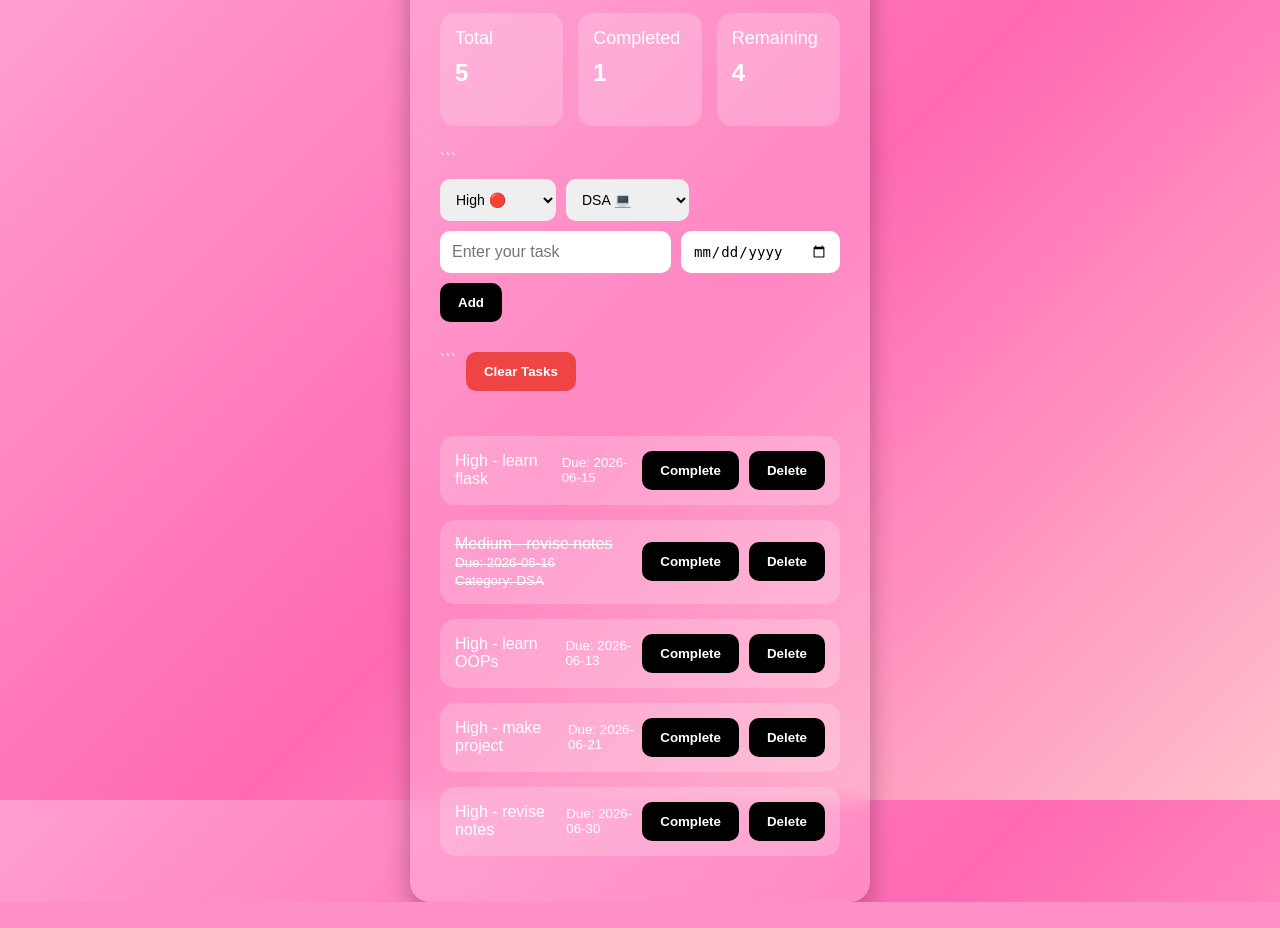
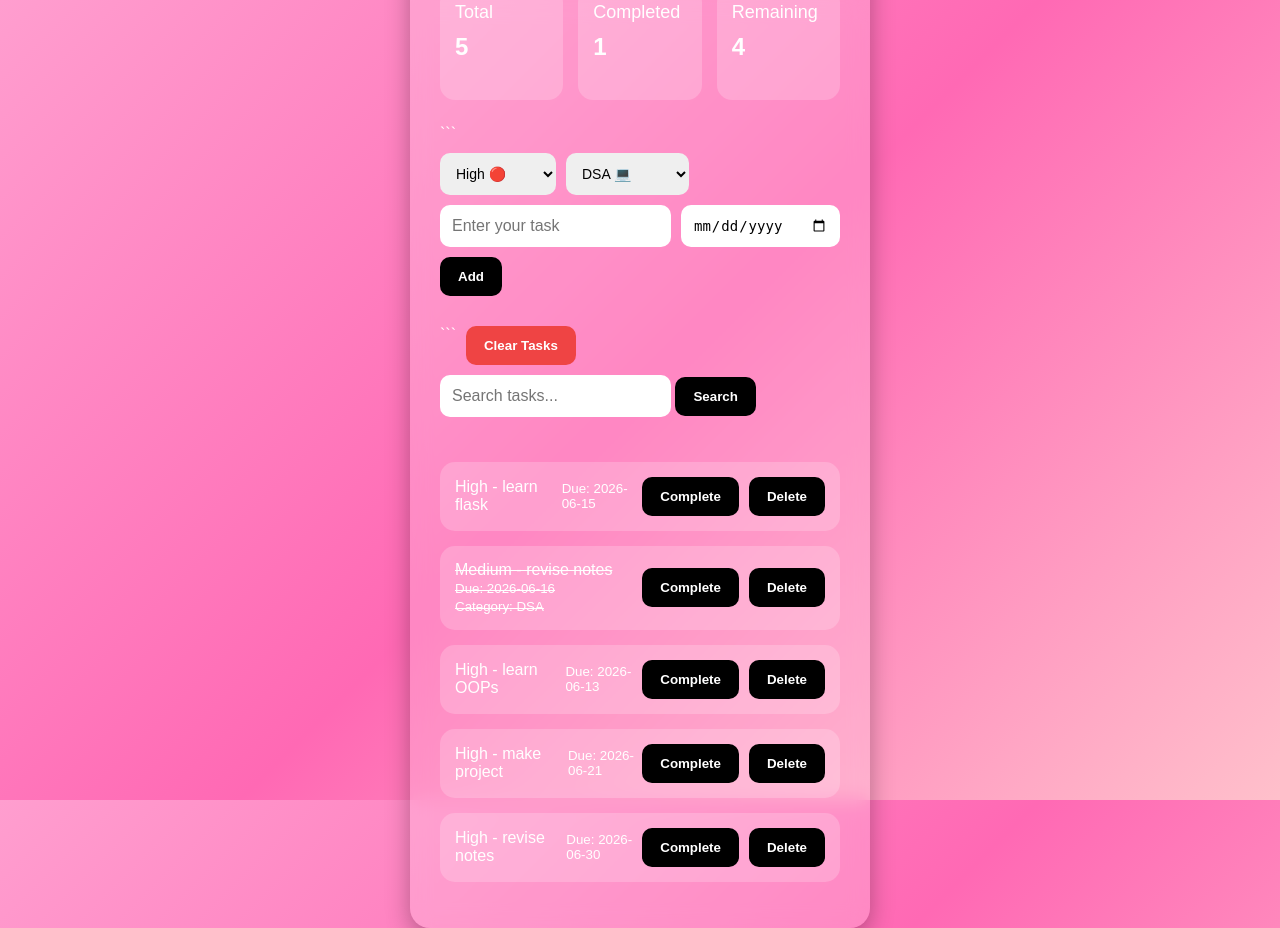
Before and after one commit to tyagiaradhya099-arch/AI-Student-OS, a Flask app: page /tasks in a window 1280 px wide. Before the commit the page ends 902 px from the top, so only its background shows below. Run offline with Flask 3, Linux system fonts and the light colour scheme.

Commit message:
Added task search function

```diff
--- a/app.py
+++ b/app.py
@@ -126,8 +126,19 @@
 
                 db.session.commit()
 
-    # FETCH ALL TASKS
-    tasks = Task.query.all()
+    # SEARCH TASKS
+    search = request.args.get("search")
+
+    if search:
+
+       tasks = Task.query.filter(
+         (Task.text.contains(search)) |
+         (Task.category.contains(search))
+       ).all()
+
+    else:
+
+       tasks = Task.query.all()
 
     # TASK STATS
     total_tasks = len(tasks)
--- a/templates/index.html
+++ b/templates/index.html
@@ -111,6 +111,19 @@
             </button>
 
         </form>
+        <!-- search bar -->
+        <form method="GET">
+
+             <input
+               type="text"
+               name="search"
+               placeholder="Search tasks...">
+
+          <button type="submit">
+             Search
+          </button>
+
+        </form>
 
         <!-- TASK LIST -->
 
```
Also changed, not shown: instance/tasks.db.
